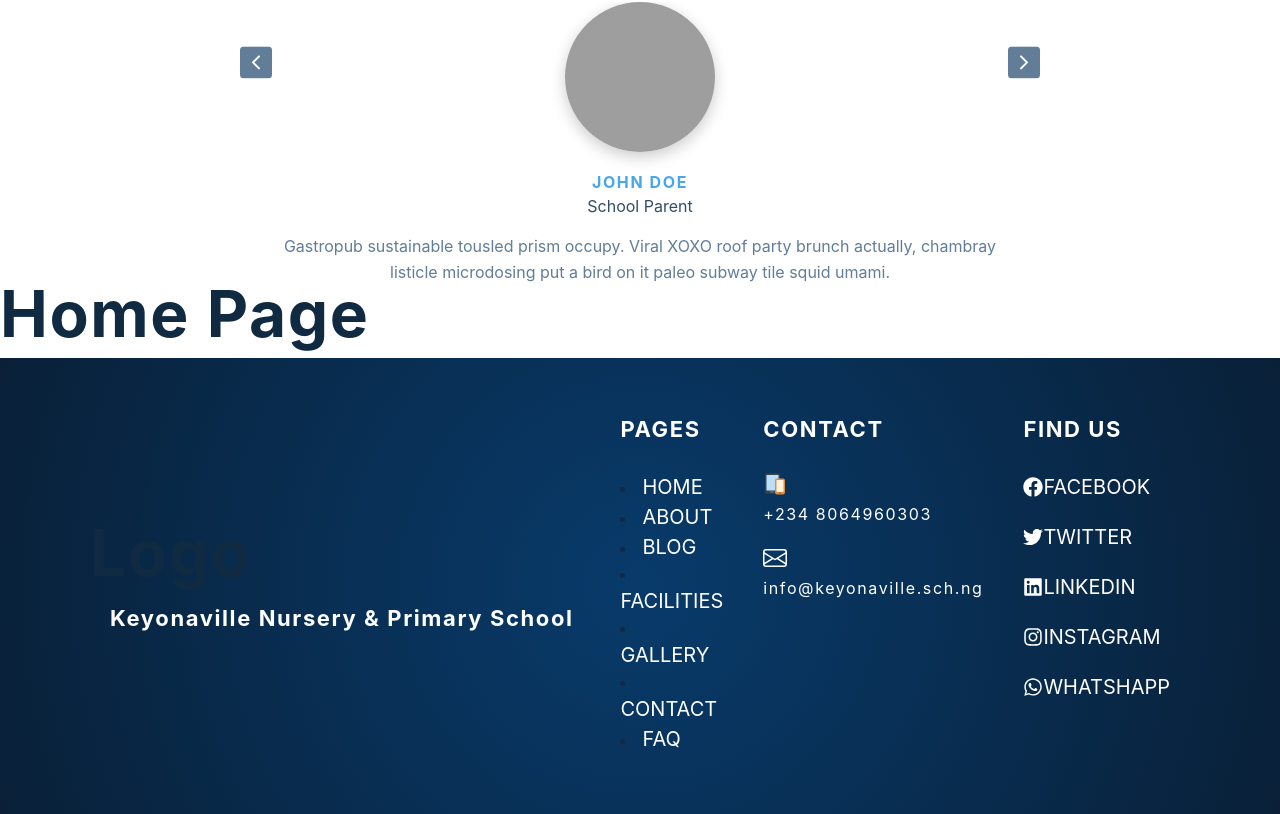
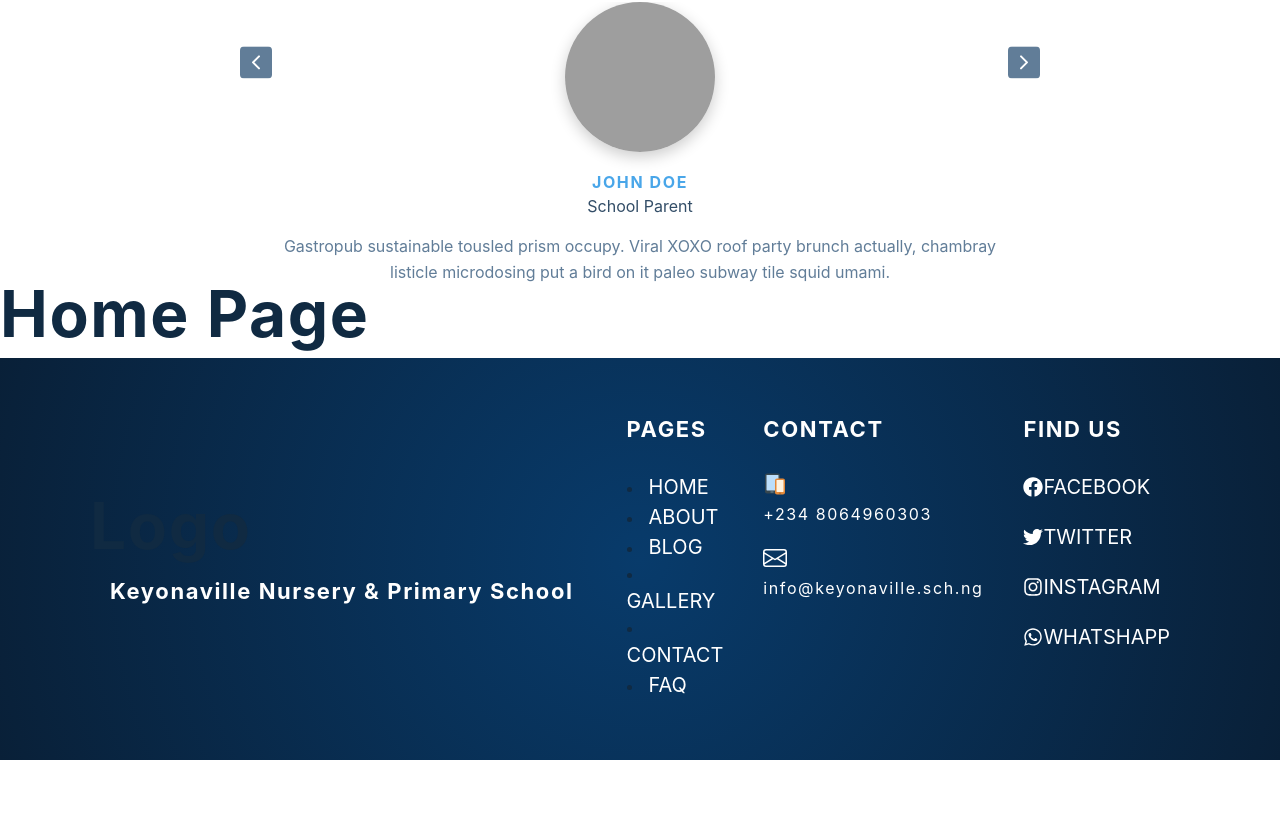
Before and after one commit to domchu/keyonaville, a Next.js app: page / in a window 1280 px wide. Shown: the part 900-1714 px from the top of the page. After the commit the page ends 1660 px from the top, so only its background shows below. Built offline with nearby package versions, Linux system fonts and the light colour scheme; grey boxes are pictures that could not be loaded.

Commit message:
chore:reduce links

```diff
--- a/Components/Navbar/Navdata.js
+++ b/Components/Navbar/Navdata.js
@@ -22,23 +22,19 @@ export const links = [
     url: "/blog",
     text: "BLOG",
   },
+
   {
     id: 4,
-    url: "/facilities",
-    text: "FACILITIES",
-  },
-  {
-    id: 5,
     url: "/gallery",
     text: "GALLERY",
   },
   {
-    id: 6,
+    id: 5,
     url: "/contact",
     text: "CONTACT",
   },
   {
-    id: 7,
+    id: 6,
     url: "/faq",
     text: "FAQ",
   },
@@ -57,20 +53,15 @@ export const social = [
     icon: <FaTwitter />,
     iconName: "TWITTER",
   },
+
   {
     id: 3,
-    url: "https://www.linkedin.com/",
-    icon: <FaLinkedin />,
-    iconName: "LINKEDIN",
-  },
-  {
-    id: 4,
     url: "https://www.instagram.com/",
     icon: <FaInstagram />,
     iconName: "INSTAGRAM",
   },
   {
-    id: 5,
+    id: 4,
     url: "https://www.whatsapp.com/",
     icon: <FaWhatsapp />,
     iconName: "WHATSHAPP",
```
